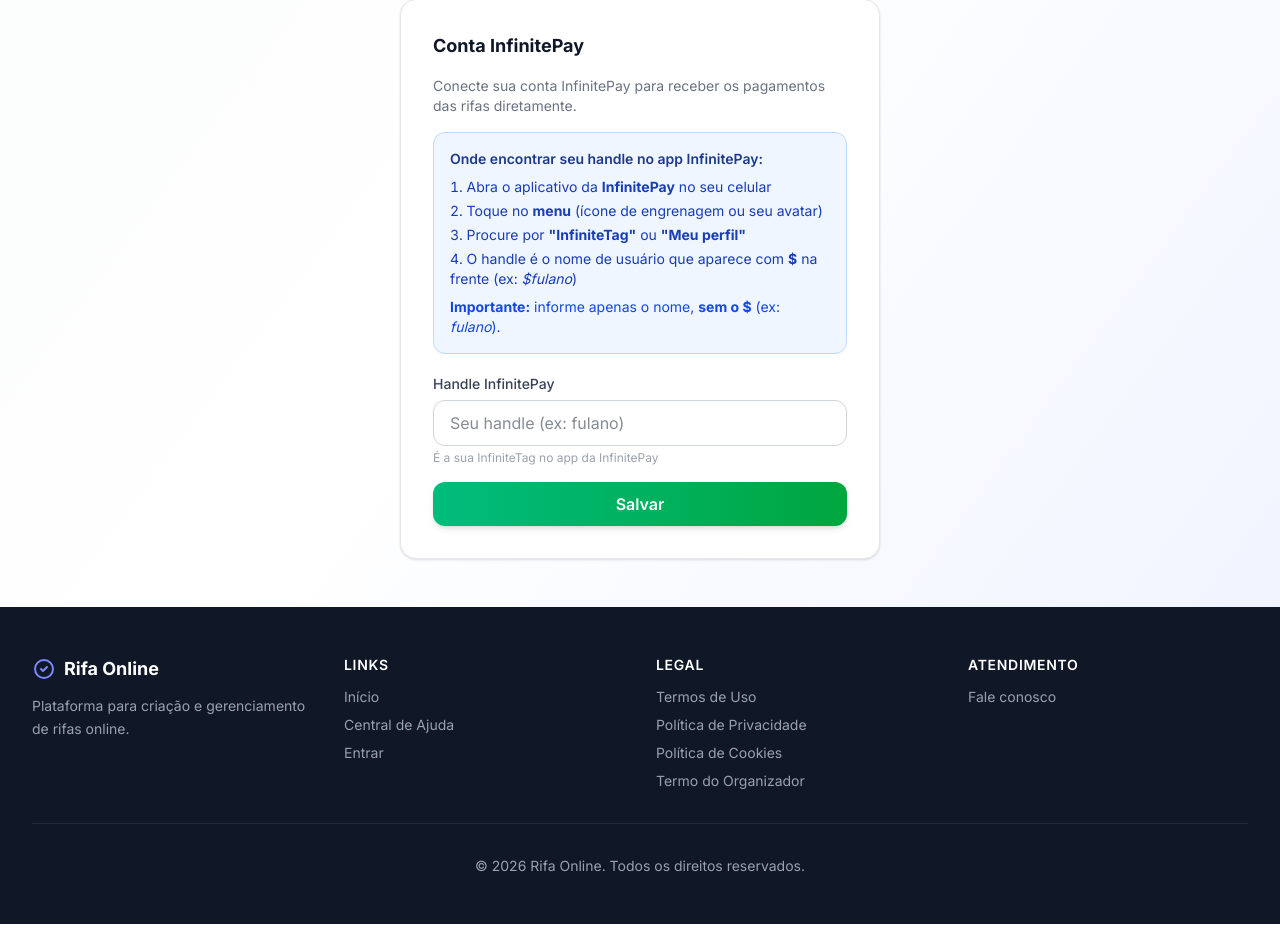
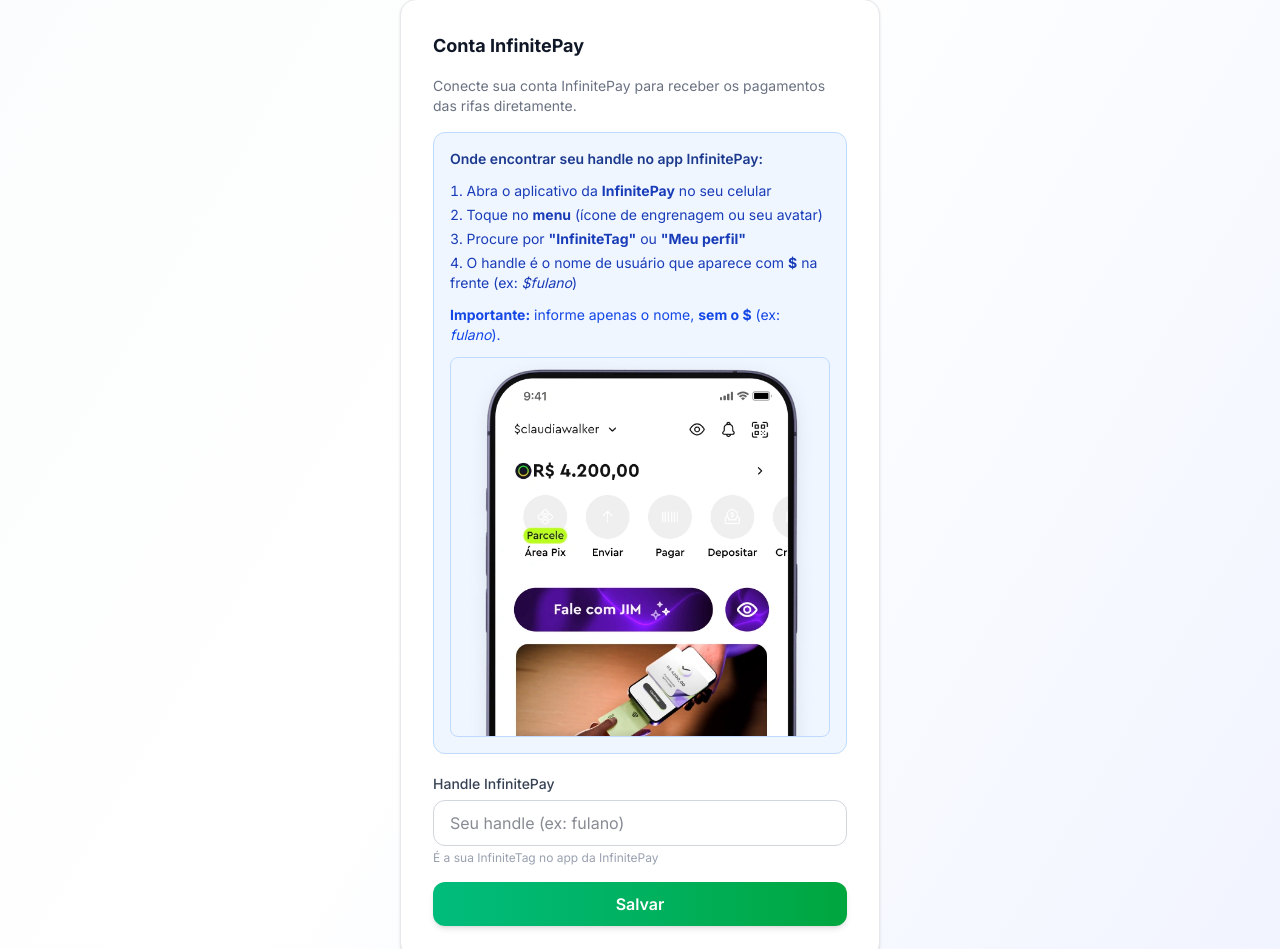
Before and after one commit to gildemberg-santos/rifa-online, a Vue app in the folder frontend/: page /profile in a window 1280 px wide. Shown: the part 800-1749 px from the top of the page. Before the commit the page ends 1724 px from the top, so only its background shows below. Built offline with nearby package versions, Linux system fonts and the light colour scheme; no server answers; sample sign-in values are in the browser's storage.

Commit message:
feat: adiciona imagem ilustrativa de onde encontrar o handle no app InfinitePay

```diff
--- a/frontend/src/pages/Profile.vue
+++ b/frontend/src/pages/Profile.vue
@@ -1,6 +1,7 @@
 <script setup lang="ts">
 import { ref, onMounted } from "vue"
 import { api } from "../utils/api"
+import howToAccount from "../assets/how-to-account.webp"
 
 interface User {
   id: string
@@ -235,7 +236,7 @@
           Conecte sua conta InfinitePay para receber os pagamentos das rifas diretamente.
         </p>
 
-        <div class="bg-blue-50 border border-blue-200 rounded-xl p-4 mb-5 text-sm text-blue-900 space-y-2">
+        <div class="bg-blue-50 border border-blue-200 rounded-xl p-4 mb-5 text-sm text-blue-900 space-y-3">
           <p class="font-semibold">Onde encontrar seu handle no app InfinitePay:</p>
           <ol class="list-decimal list-inside space-y-1 text-blue-800">
             <li>Abra o aplicativo da <strong>InfinitePay</strong> no seu celular</li>
@@ -243,9 +244,10 @@
             <li>Procure por <strong>"InfiniteTag"</strong> ou <strong>"Meu perfil"</strong></li>
             <li>O handle é o nome de usuário que aparece com <strong>$</strong> na frente (ex: <em>$fulano</em>)</li>
           </ol>
-          <p class="text-blue-700 mt-1">
+          <p class="text-blue-700">
             <strong>Importante:</strong> informe apenas o nome, <strong>sem o $</strong> (ex: <em>fulano</em>).
           </p>
+          <img :src="howToAccount" alt="Exemplo do perfil InfinitePay" class="w-full rounded-lg border border-blue-200 mt-1" />
         </div>
 
         <form @submit.prevent="saveHandle" class="space-y-4">
```
Also changed, not shown: frontend/src/assets/how-to-account.webp (added).
